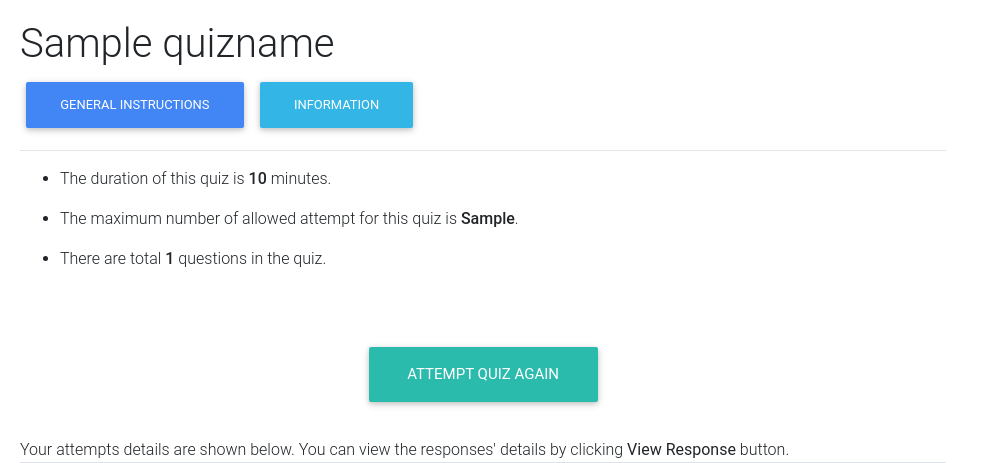
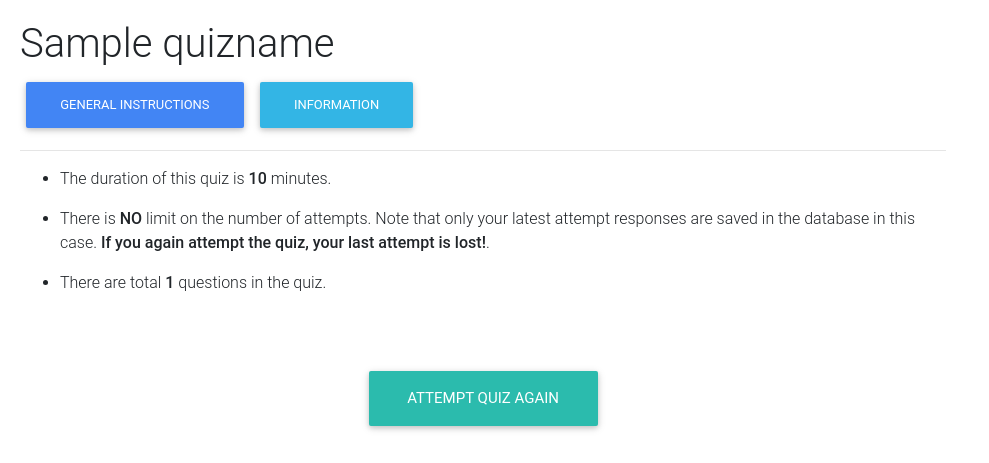
Before and after one commit to anitagoel/iQuiz, a Django app: template quiz/templates/student.html in a window 1280 px wide. Shown: the top 463 px of the page, without its empty margins (0-989 px from the left). Run offline with Django 3.2, Linux system fonts and the light colour scheme; the template is opened without the code that fills it: most values are stand-ins (such as "Sample title", 1, 10 or a date in 2020); data that the repository does not hold is empty; some libraries are stand-ins or nearby versions.

Commit message:
max_attempts in quiz correction

```diff
--- a/quiz/templates/student.html
+++ b/quiz/templates/student.html
@@ -111,8 +111,8 @@
             {% else %}
             <li><p>There is <strong>NO</strong> time limit on this quiz. </p></li>
             {% endif %}
-            {% if max_attempts %}
-                <li><p>The maximum number of allowed attempt for this quiz is <strong>{{max_attempt}}</strong>.</p></li>
+            {% if max_attempts > 0 %}
+                <li><p>The maximum number of allowed attempt for this quiz is <strong>{{max_attempts}}</strong>.</p></li>
             {% else %}
                 <li><p>There is <strong>NO</strong> limit on the number of attempts. Note that only your latest attempt responses are saved in the database in this case. <strong>If you again attempt the quiz, your last attempt is lost!</strong>.
                 </p></li>
--- a/quiz/views/student.py
+++ b/quiz/views/student.py
@@ -44,6 +44,10 @@ def home(request, message=None):
         total_questions_number = questions.count()
         max_attempts = quiz_settings.maxAttempts
         duration = quiz_settings.duration
+        quiz_not_allowed = False
+        if max_attempts > 0:
+            if len(attempts) >= max_attempts:
+                quiz_not_allowed = True
 
         # Check if the student has attempt left or not, if the handle is not None, then
         # we need to return the handle itself.
@@ -54,6 +58,7 @@ def home(request, message=None):
         if quiz and quiz.published:
             return render(request, 'student.html', {
                 'attempts': attempts,
+                'quiz_not_allowed': quiz_not_allowed,
                 'information': information,
                 'max_attempts' : max_attempts,
                 'total_questions_number' : total_questions_number,
```
